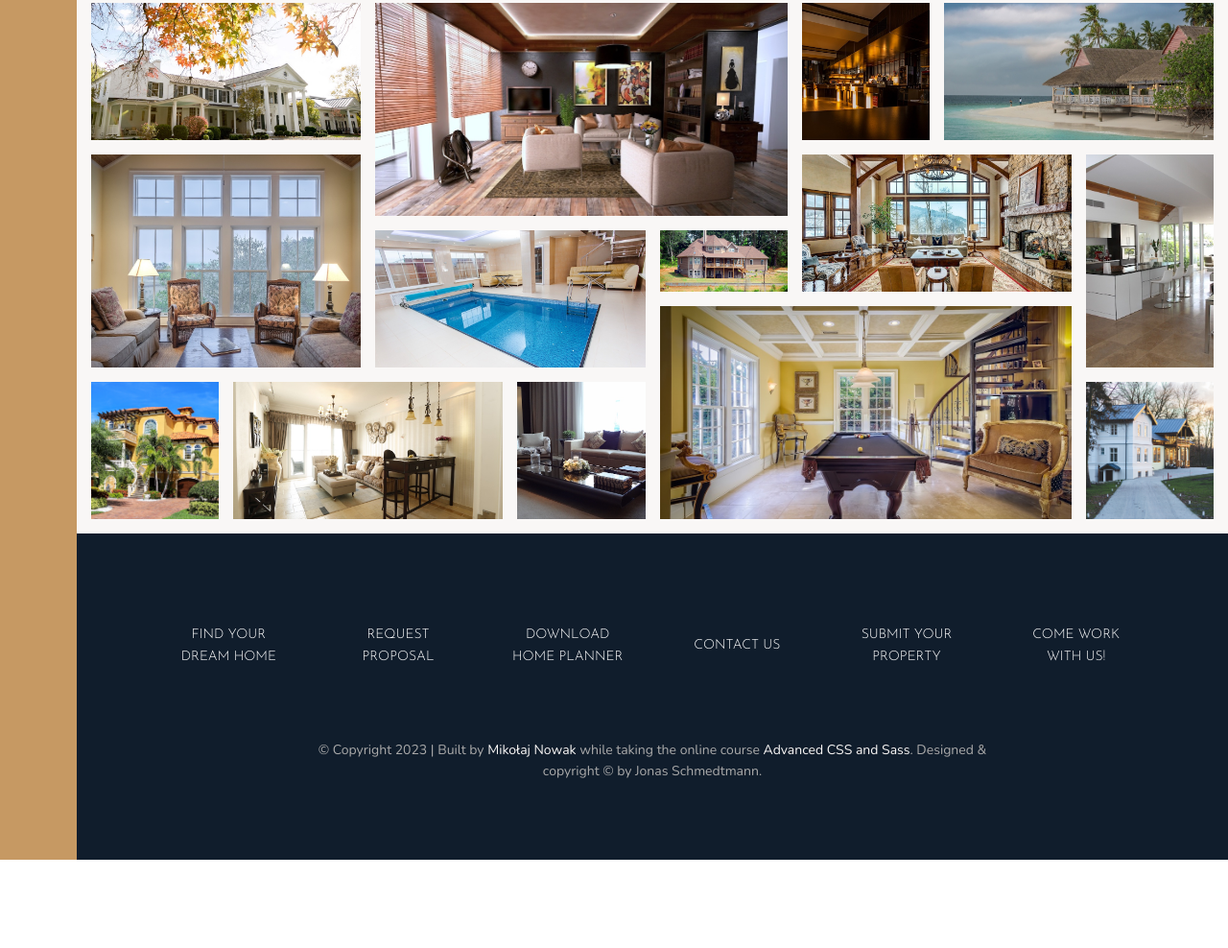
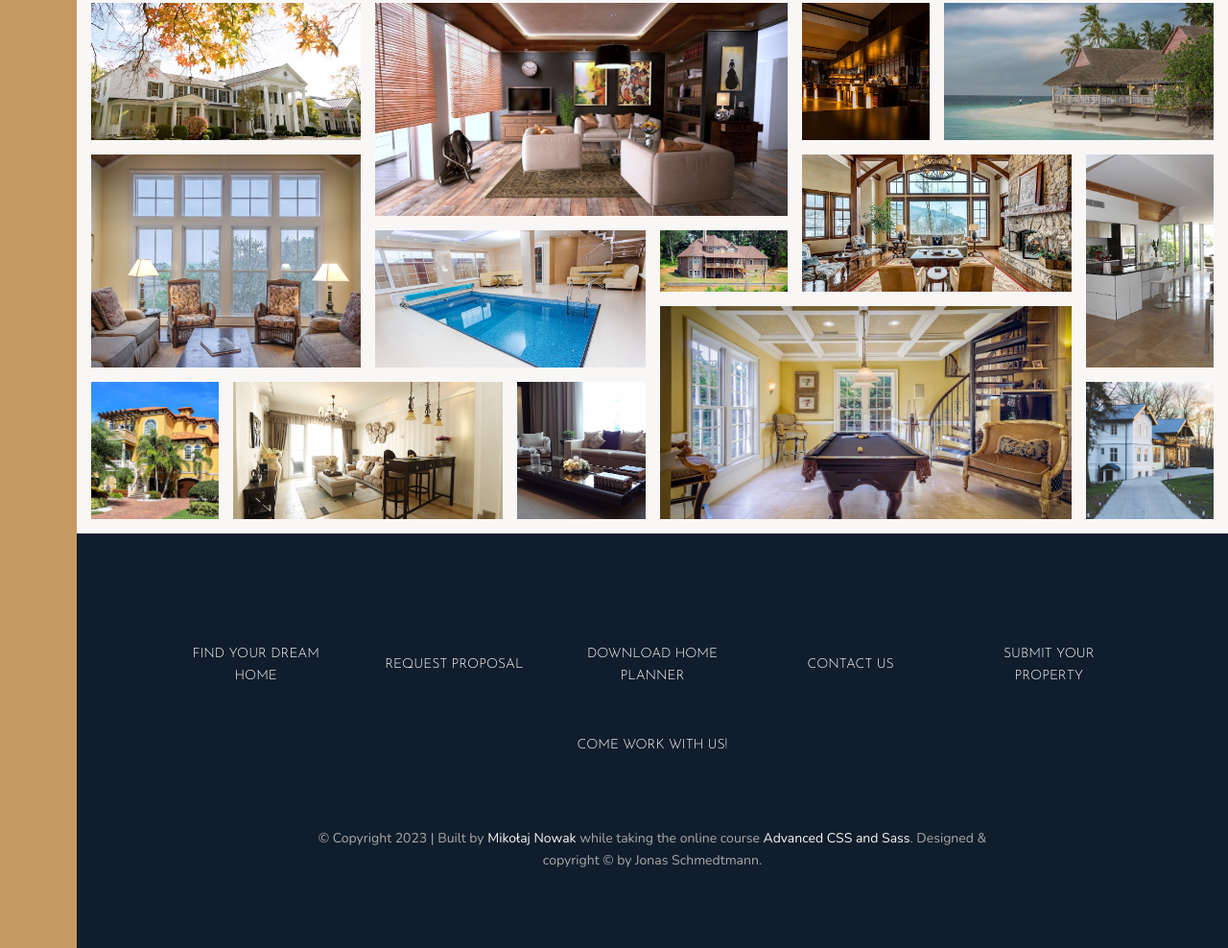
Before and after one commit to pfmnowak/nexter-css-grid, a website: page index.html in a window 1280 px wide. Shown: the part 3084-4072 px from the top of the page at 96% size. Before the commit the page ends 3980 px from the top, so only its background shows below. Drawn offline with nearby package versions, Linux system fonts and the light colour scheme.

Commit message:
Replace grid with a flexbox in the footer for the links

```diff
--- a/sass/_footer.scss
+++ b/sass/_footer.scss
@@ -21,10 +21,15 @@
 
 .nav {
 	list-style: none;
-	display: grid;
-	grid-template-columns: repeat(auto-fit, minmax(15rem, 1fr));
-	gap: 2rem;
+	display: flex;
+	flex-wrap: wrap;
 	align-items: center;
+	justify-content: space-evenly;
+
+	&__item {
+		width: 20rem;
+		margin-top: 2rem;
+	}
 
 	&__link:link,
 	&__link:visited {
```
Also changed, not shown: css/style.css.
